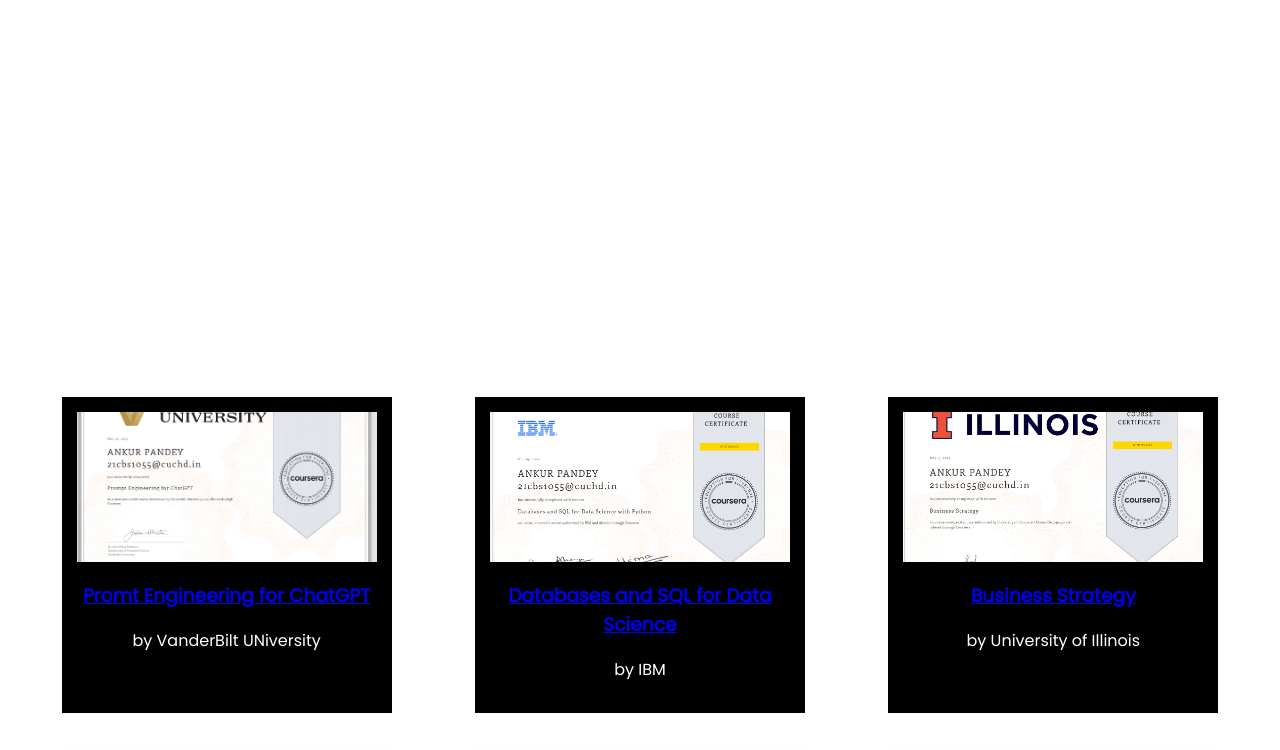
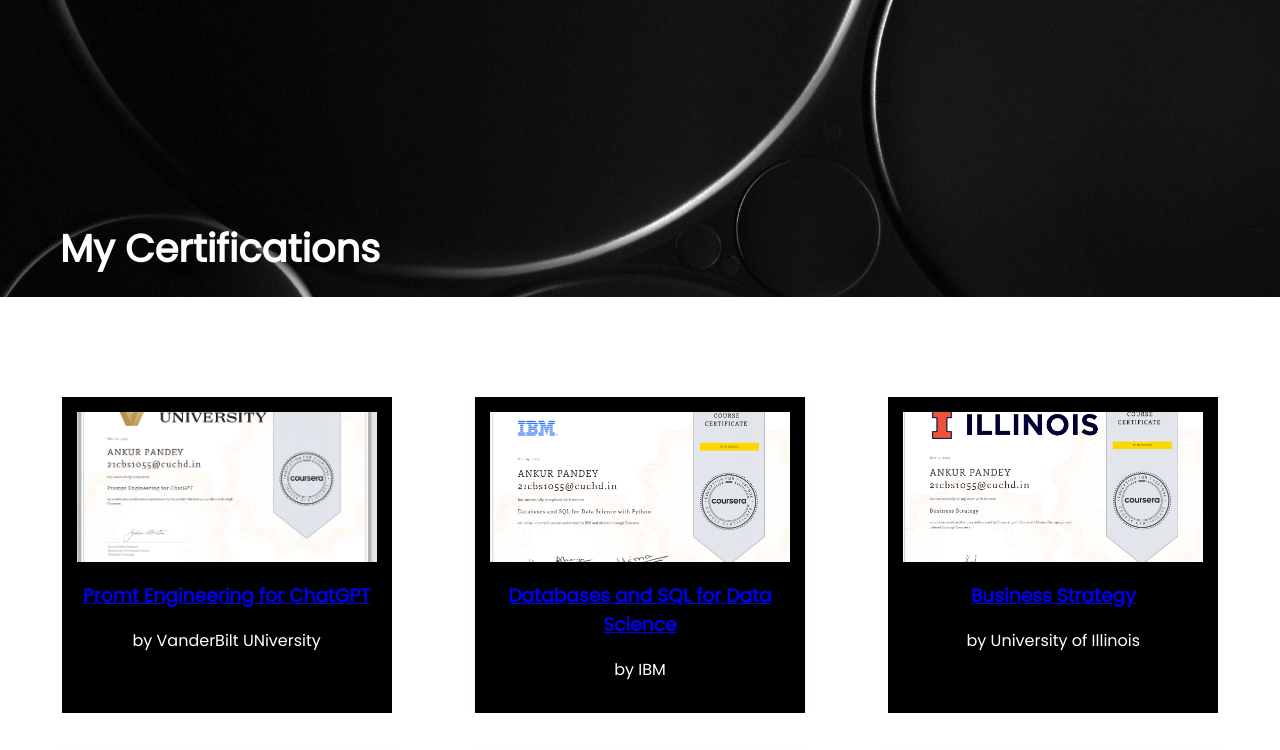
Before and after one commit to ankur3085/Portfolio, a website: page skills.html in a window 1280 px wide. Shown: the part 503-1253 px from the top of the page. Drawn offline with Linux system fonts and the light colour scheme; files whose address does not match are found by name.

Commit message:
sstyles.css

```diff
--- a/sstyles.css
+++ b/sstyles.css
@@ -64,7 +64,7 @@
   left: 0;
   width: 100%;
   height: 100%;
-  background: url('/images/splash.jpg') repeat-y center center fixed;
+  background: url('../splash.jpg') repeat-y center center fixed;
   background-size: cover;
   z-index: 0;
   animation: elevator-animation 20s linear infinite;
```
